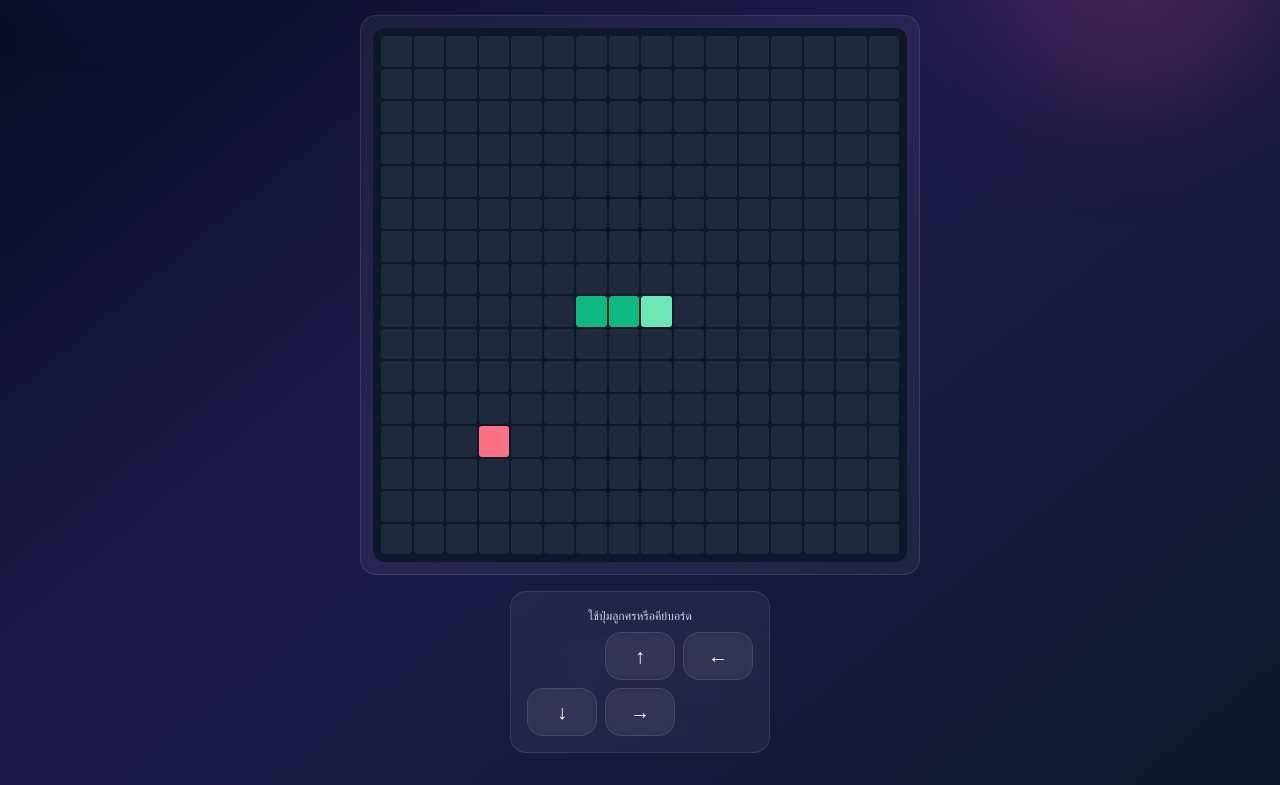
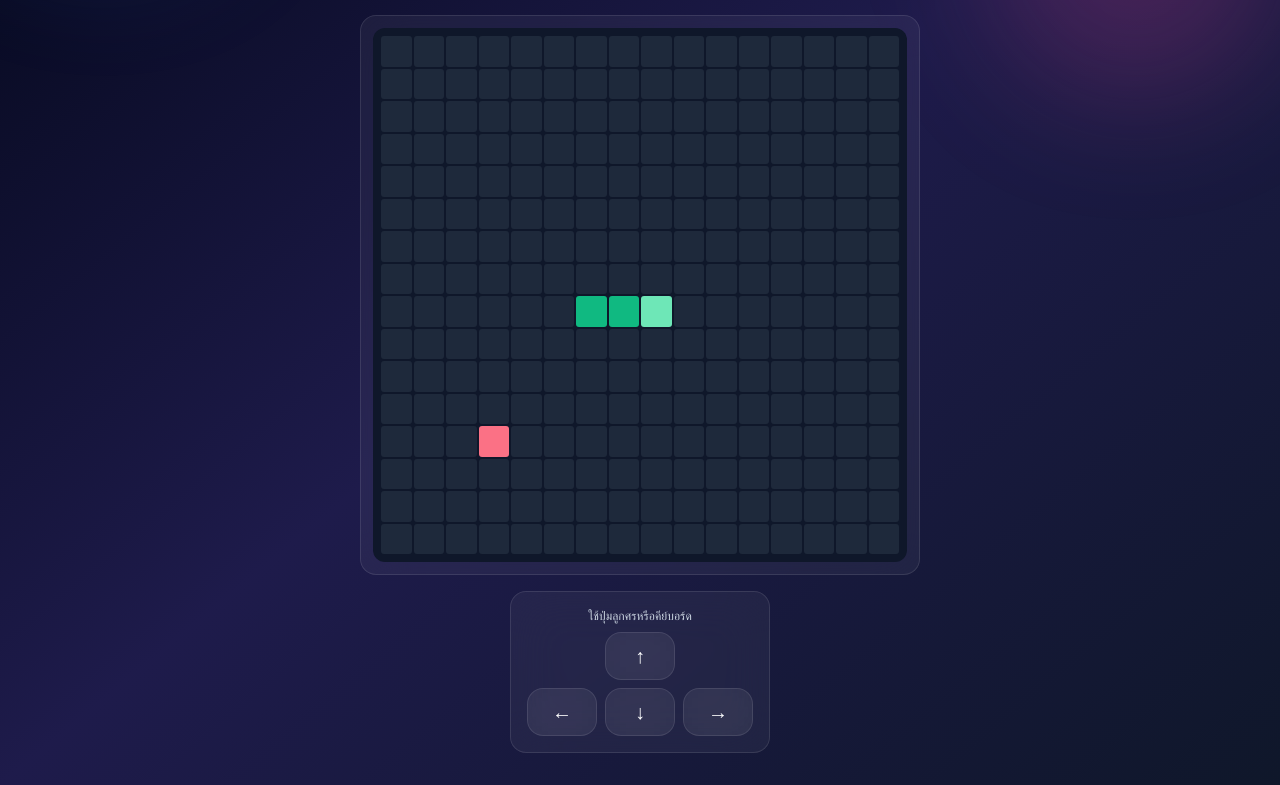
Before and after one commit to kzabCde/NowhereGameHub, a Next.js app: page /games/snake in a window 1280 px wide. Shown: the part 273-1058 px from the top of the page. Built offline with nearby package versions, Linux system fonts and the light colour scheme.

Commit message:
Fix Snake d-pad layout order to up over left-down-right

```diff
--- a/src/components/games/snake/SnakeGame.jsx
+++ b/src/components/games/snake/SnakeGame.jsx
@@ -139,11 +139,17 @@ export default function SnakeGame() {
 
     <div className='glass p-3 sm:p-4 max-w-[260px] mx-auto'>
       <p className='text-xs text-slate-300 mb-2 text-center'>ใช้ปุ่มลูกศรหรือคีย์บอร์ด</p>
-      <div className='grid grid-cols-3 gap-2'>
-        <button className={`${dpadBtn} col-start-2`} onClick={() => turn('ArrowUp')} aria-label='Move up'>↑</button>
-        <button className={dpadBtn} onClick={() => turn('ArrowLeft')} aria-label='Move left'>←</button>
-        <button className={dpadBtn} onClick={() => turn('ArrowDown')} aria-label='Move down'>↓</button>
-        <button className={dpadBtn} onClick={() => turn('ArrowRight')} aria-label='Move right'>→</button>
+      <div className='space-y-2'>
+        <div className='grid grid-cols-3 gap-2'>
+          <div />
+          <button className={dpadBtn} onClick={() => turn('ArrowUp')} aria-label='Move up'>↑</button>
+          <div />
+        </div>
+        <div className='grid grid-cols-3 gap-2'>
+          <button className={dpadBtn} onClick={() => turn('ArrowLeft')} aria-label='Move left'>←</button>
+          <button className={dpadBtn} onClick={() => turn('ArrowDown')} aria-label='Move down'>↓</button>
+          <button className={dpadBtn} onClick={() => turn('ArrowRight')} aria-label='Move right'>→</button>
+        </div>
       </div>
     </div>
 
```
